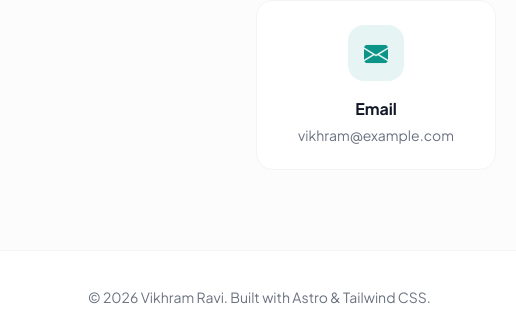
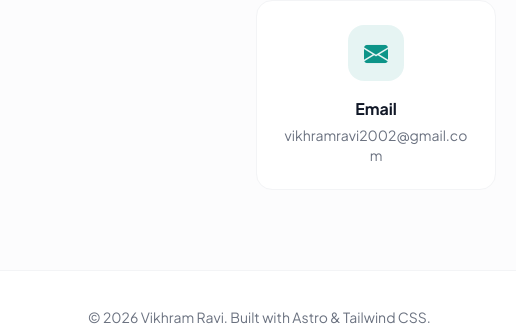
Before and after one commit to WeParadox/vikhram-portfolio, an Astro site: page / in a window 1280 px wide. Shown: the part 1829-2159 px from the top of the page, 0-516 px from the left. Built offline with nearby package versions, Linux system fonts and the light colour scheme; Astro itself is replaced by a stand-in of ours.

Commit message:
Update email to vikhramravi2002@gmail.com

```diff
--- a/src/components/About.astro
+++ b/src/components/About.astro
@@ -28,7 +28,7 @@ const base = '/vikhram';
         <a href="https://github.com/WeParadox" target="_blank" rel="noopener" class="w-12 h-12 rounded-xl bg-gray-100 dark:bg-dark-card flex items-center justify-center text-gray-600 dark:text-gray-400 hover:bg-primary hover:text-white dark:hover:bg-primary dark:hover:text-white transition-all duration-200" aria-label="GitHub">
           <i class="bi bi-github text-lg"></i>
         </a>
-        <a href="mailto:vikhram@example.com" class="w-12 h-12 rounded-xl bg-gray-100 dark:bg-dark-card flex items-center justify-center text-gray-600 dark:text-gray-400 hover:bg-primary hover:text-white dark:hover:bg-primary dark:hover:text-white transition-all duration-200" aria-label="Email">
+        <a href="mailto:vikhramravi2002@gmail.com" class="w-12 h-12 rounded-xl bg-gray-100 dark:bg-dark-card flex items-center justify-center text-gray-600 dark:text-gray-400 hover:bg-primary hover:text-white dark:hover:bg-primary dark:hover:text-white transition-all duration-200" aria-label="Email">
           <i class="bi bi-envelope text-lg"></i>
         </a>
       </div>
--- a/src/components/Contact.astro
+++ b/src/components/Contact.astro
@@ -1,7 +1,7 @@
 ---
 const base = '/vikhram';
 const contacts = [
-  { icon: 'bi-envelope-fill', label: 'Email', href: 'mailto:vikhram@example.com', text: 'vikhram@example.com' },
+  { icon: 'bi-envelope-fill', label: 'Email', href: 'mailto:vikhramravi2002@gmail.com', text: 'vikhramravi2002@gmail.com' },
   { icon: 'bi-linkedin', label: 'LinkedIn', href: 'https://linkedin.com/in/ravivikhram', text: 'linkedin.com/in/ravivikhram' },
   { icon: 'bi-github', label: 'GitHub', href: 'https://github.com/WeParadox', text: 'github.com/WeParadox' },
 ];
--- a/src/components/Footer.astro
+++ b/src/components/Footer.astro
@@ -16,7 +16,7 @@ const year = new Date().getFullYear();
         <a href="https://github.com/WeParadox" target="_blank" rel="noopener" class="text-gray-400 hover:text-primary dark:hover:text-primary-light transition-colors" aria-label="GitHub">
           <i class="bi bi-github text-xl"></i>
         </a>
-        <a href="mailto:vikhram@example.com" class="text-gray-400 hover:text-primary dark:hover:text-primary-light transition-colors" aria-label="Email">
+        <a href="mailto:vikhramravi2002@gmail.com" class="text-gray-400 hover:text-primary dark:hover:text-primary-light transition-colors" aria-label="Email">
           <i class="bi bi-envelope text-xl"></i>
         </a>
       </div>
```
